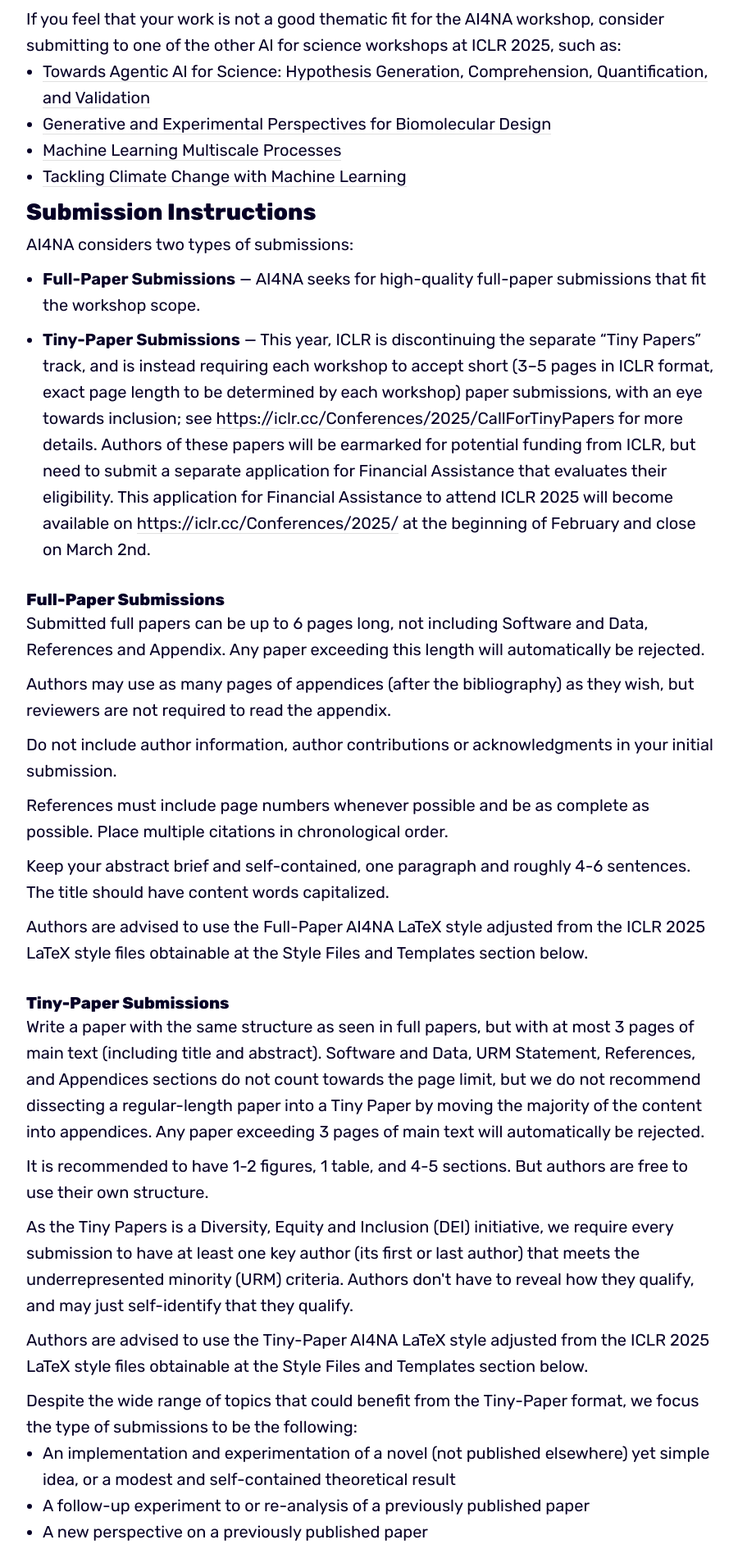
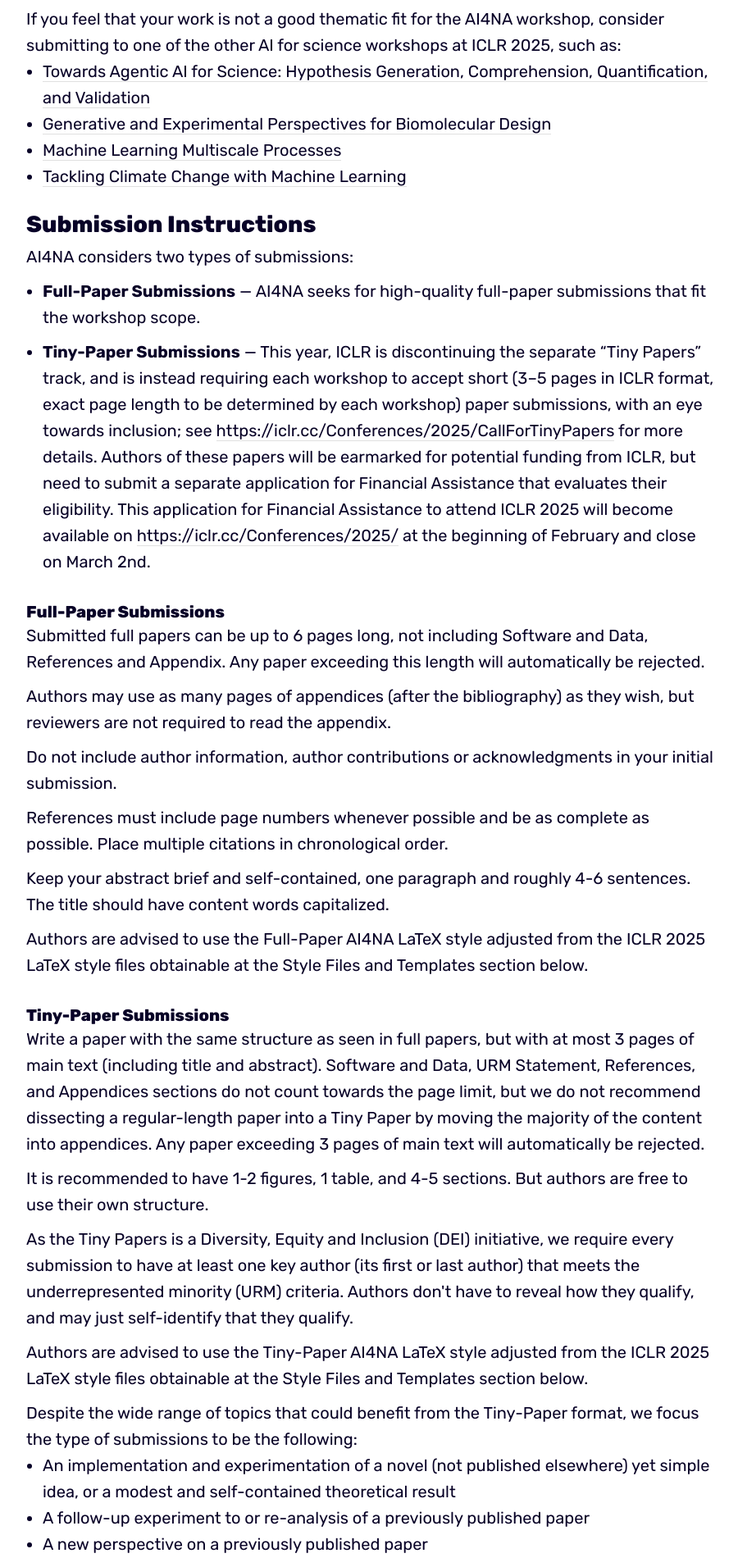
Before and after one commit to ai4na-workshop/ai4na-workshop.github.io, a Jekyll site: the page built from _pages/submissions.md, in a window 1280 px wide. Shown: the part 1310-3210 px from the top of the page at 82% size, without its empty margins (188-1088 px from the left). Built offline with Jekyll 4.4.1, drawn with Linux system fonts in a browser that asks for light colours.

Commit message:
edited spacings

```diff
--- a/_pages/submissions.md
+++ b/_pages/submissions.md
@@ -30,12 +30,12 @@ permalink: /submissions/
 <p style="margin-bottom: 0;">If you feel that your work is not a good
 thematic fit for the AI4NA workshop, consider submitting to one of the
 other AI for science workshops at ICLR 2025, such as:</p>
-<ul style="margin-bottom: 10px;">
+<ul style="margin-bottom: 25px;">
     <li style="margin-bottom: 0;"> <a href="https://iclragenticai.github.io/" target="_blank">Towards Agentic AI for Science: Hypothesis Generation, Comprehension, Quantification, and Validation</a> </li>
     <li style="margin-bottom: 0;"> <a href="https://www.gembio.ai/" target="_blank">Generative and Experimental Perspectives for Biomolecular Design</a> </li>
     <li style="margin-bottom: 0;"> <a href="https://multiscale-ai.github.io/" target="_blank">Machine Learning Multiscale Processes</a>
     </li>
-    <li style="margin-bottom: 0;"> <a href="https://www.climatechange.ai/events/iclr2025" target="_blank">Tackling Climate Change with Machine Learning</a>
+    <li> <a href="https://www.climatechange.ai/events/iclr2025" target="_blank">Tackling Climate Change with Machine Learning</a>
     </li>
 </ul>
 
```
Also changed, not shown: 1 other file.
